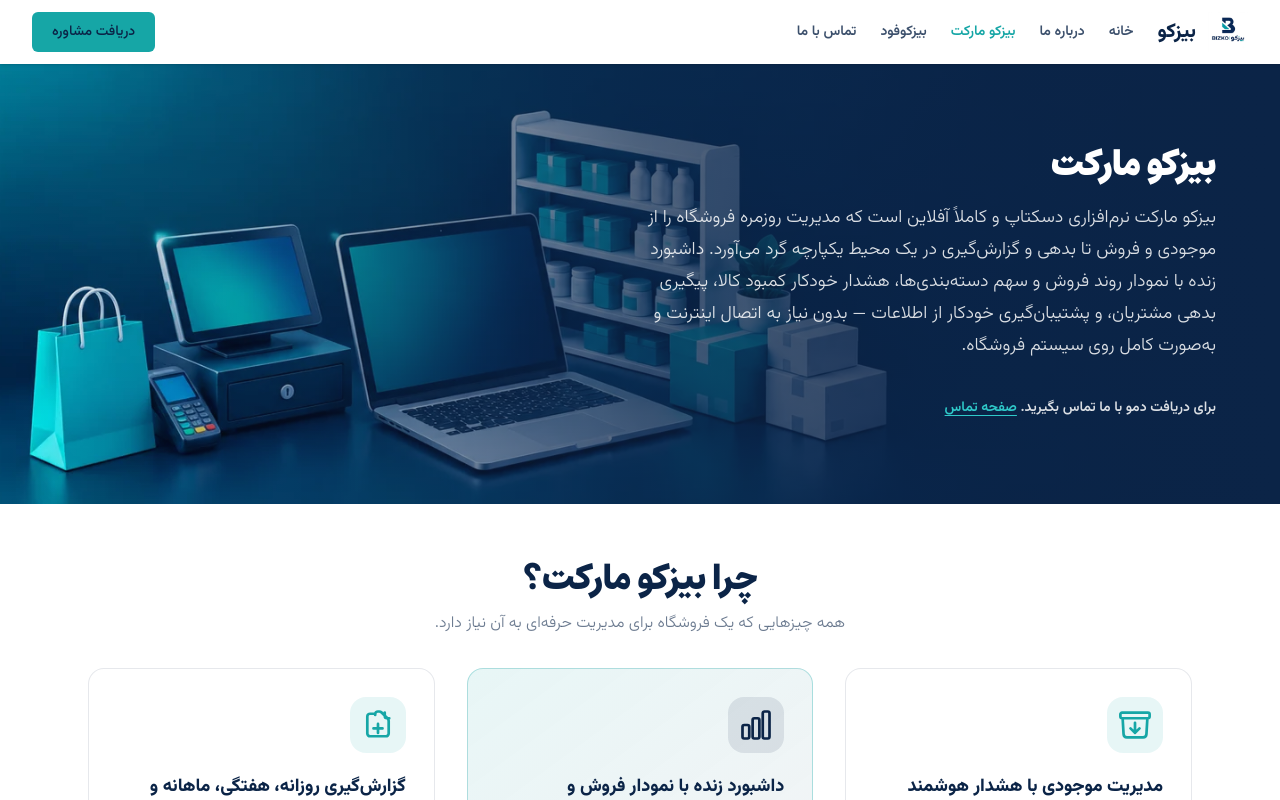
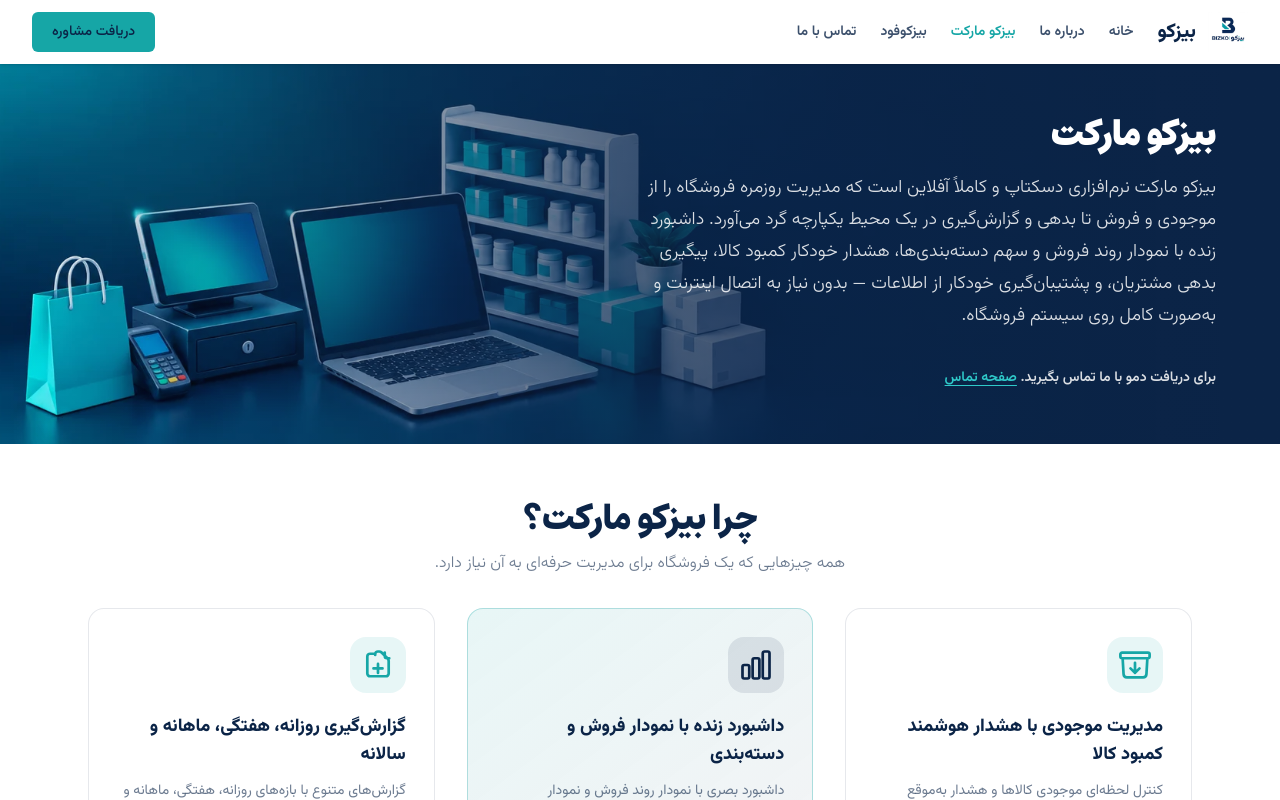
Before and after one commit to alirahnama09-hash/bizko-website, a Next.js app: page /bizko-market in a window 1280 px wide. Shown: the top 800 px of the page. Built offline with nearby package versions, Linux system fonts and the light colour scheme.

Commit message:
fix: show hero illustration at natural size without zoom

```diff
--- a/app/bizcofood/page.tsx
+++ b/app/bizcofood/page.tsx
@@ -95,8 +95,8 @@
 export default function BizcofoodPage() {
   return (
     <>
-      <section className="relative flex flex-col overflow-hidden bg-bizko-navy sm:h-[300px] sm:flex-row sm:items-center md:h-[360px] lg:h-[440px]">
-        <div className="relative h-[220px] w-full overflow-hidden sm:absolute sm:inset-0 sm:h-full">
+      <section className="relative flex flex-col overflow-hidden bg-bizko-navy sm:h-[200px] sm:flex-row sm:items-center md:h-[240px] lg:h-[320px] xl:h-[380px]">
+        <div className="relative h-[220px] w-full overflow-hidden sm:absolute sm:inset-y-0 sm:left-0 sm:right-auto sm:h-full sm:w-auto sm:aspect-[1586/496]">
           <Image
             src="/bizcofood-hero.webp"
             alt=""
@@ -105,6 +105,10 @@
             priority
             sizes="100vw"
             className="h-full w-full scale-x-[-1] object-cover object-right"
+          />
+          <div
+            aria-hidden="true"
+            className="pointer-events-none absolute inset-y-0 right-0 hidden w-14 bg-gradient-to-r from-bizko-navy to-transparent sm:block sm:w-16"
           />
         </div>
         <div
--- a/app/bizko-market/page.tsx
+++ b/app/bizko-market/page.tsx
@@ -98,8 +98,8 @@
 export default function BizkoMarketPage() {
   return (
     <>
-      <section className="relative flex flex-col overflow-hidden bg-bizko-navy sm:h-[300px] sm:flex-row sm:items-center md:h-[360px] lg:h-[440px]">
-        <div className="relative h-[220px] w-full overflow-hidden sm:absolute sm:inset-0 sm:h-full">
+      <section className="relative flex flex-col overflow-hidden bg-bizko-navy sm:h-[200px] sm:flex-row sm:items-center md:h-[240px] lg:h-[320px] xl:h-[380px]">
+        <div className="relative h-[220px] w-full overflow-hidden sm:absolute sm:inset-y-0 sm:left-0 sm:right-auto sm:h-full sm:w-auto sm:aspect-[1586/494]">
           <Image
             src="/bizko-market-hero.webp"
             alt=""
@@ -108,6 +108,10 @@
             priority
             sizes="100vw"
             className="h-full w-full scale-x-[-1] object-cover object-right"
+          />
+          <div
+            aria-hidden="true"
+            className="pointer-events-none absolute inset-y-0 right-0 hidden w-14 bg-gradient-to-r from-bizko-navy to-transparent sm:block sm:w-16"
           />
         </div>
         <div
```
